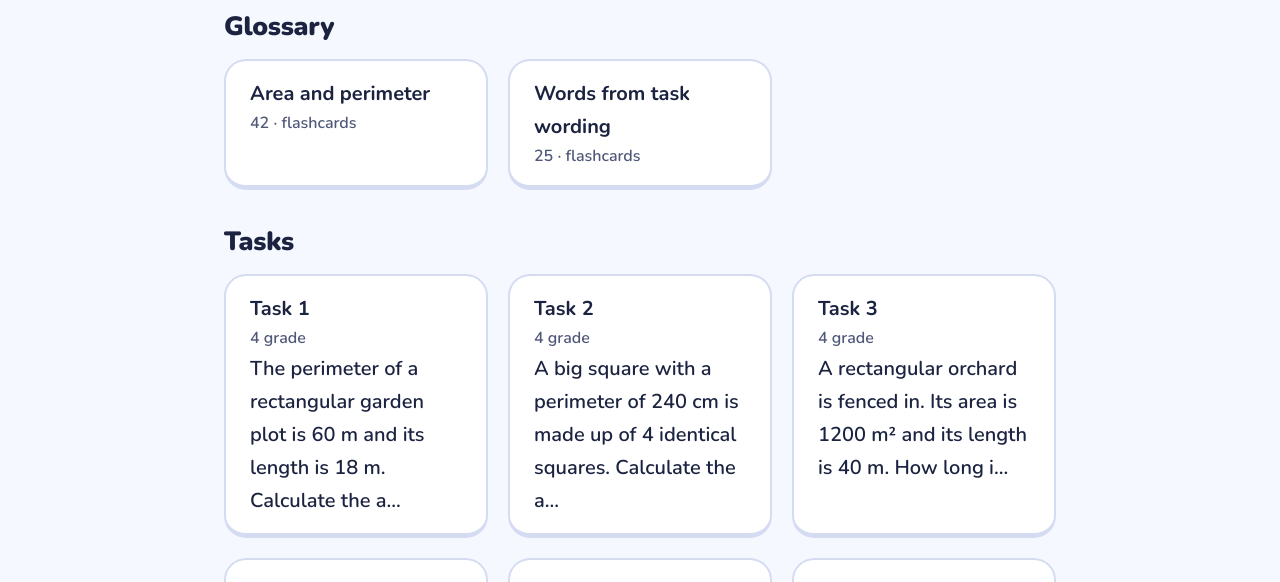
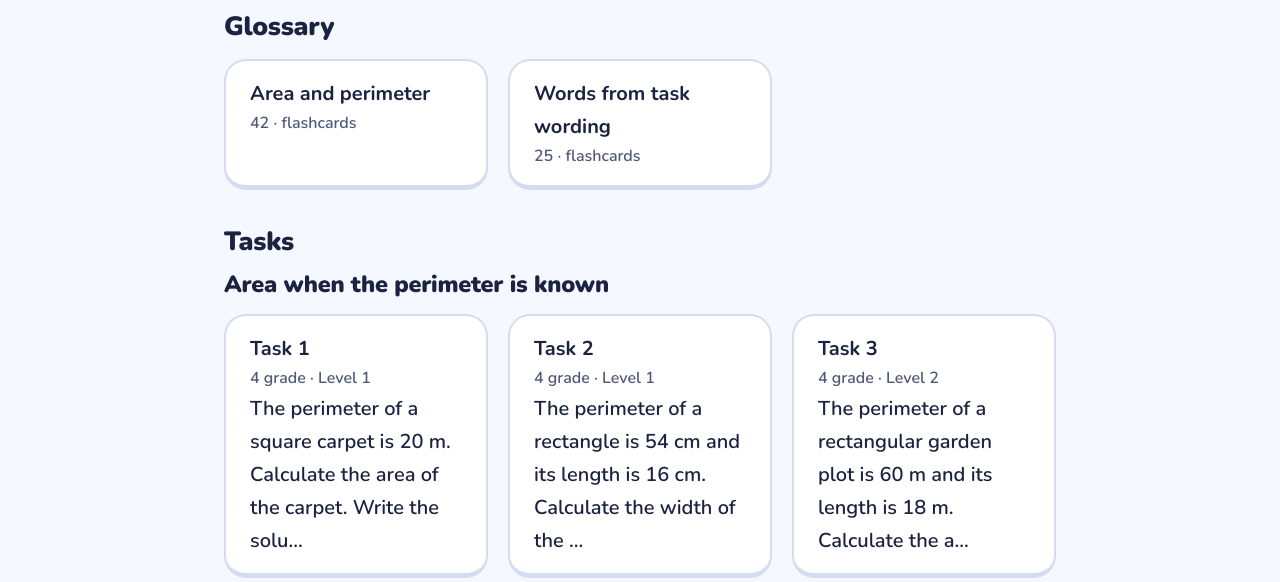
Before and after one commit to tiltas-edu/tiltas-edu.github.io, an Astro site: page /en/math in a window 1280 px wide. Shown: the part 188-770 px from the top of the page. Built offline with nearby package versions, Linux system fonts and the light colour scheme; Astro itself is replaced by a stand-in of ours.

Commit message:
Group math tasks by lesson and order them by level

```diff
--- a/src/pages/[lang]/math/index.astro
+++ b/src/pages/[lang]/math/index.astro
@@ -10,7 +10,13 @@ export function getStaticPaths() {
 const lang = Astro.params.lang as Lang;
 const tr = t(lang);
 const glossary = (await getCollection('glossary')).filter((g) => g.data.subject === 'math');
-const tasks = (await getCollection('tasks')).filter((x) => x.data.subject === 'math');
+const tasks = (await getCollection('tasks'))
+  .filter((x) => x.data.subject === 'math')
+  .sort((a, b) => a.data.level - b.data.level || a.id.localeCompare(b.id));
+const groups = [
+  { id: 'area-from-perimeter', title: tr.group_area_from_perimeter },
+  { id: 'side-from-area', title: tr.group_side_from_area },
+].map((g) => ({ ...g, tasks: tasks.filter((x) => x.data.group === g.id) }));
 ---
 <Layout lang={lang} title={tr.math}>
   <h1><Icon name="math" /> {tr.math}</h1>
@@ -26,13 +32,18 @@ const tasks = (await getCollection('tasks')).filter((x) => x.data.subject === 'm
   </div>
 
   <h2>{tr.tasks}</h2>
+  {groups.map((g) => (
+    <>
+      <h3>{g.title}</h3>
       <div class="grid">
-    {tasks.map((x, i) => (
+        {g.tasks.map((x, i) => (
           <a class="card" href={`${base}/${lang}/tasks/${x.id}/`}>
             <strong>{tr.task} {i + 1}</strong>
-        <div class="note">{x.data.grade} {tr.grade}</div>
+            <div class="note">{x.data.grade} {tr.grade} · {tr.level} {x.data.level}</div>
             <div>{x.data.translation[lang].slice(0, 90)}…</div>
           </a>
         ))}
       </div>
+    </>
+  ))}
 </Layout>
```
Lines whose indentation alone changed are shown as unchanged.
